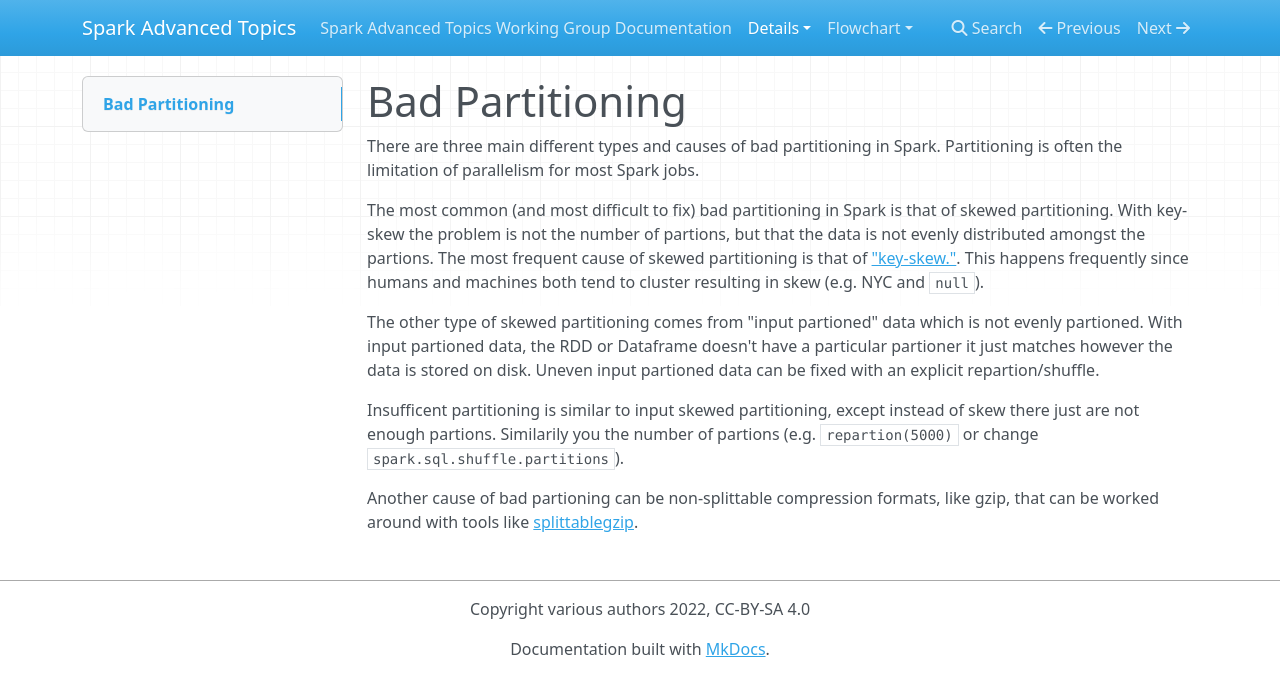
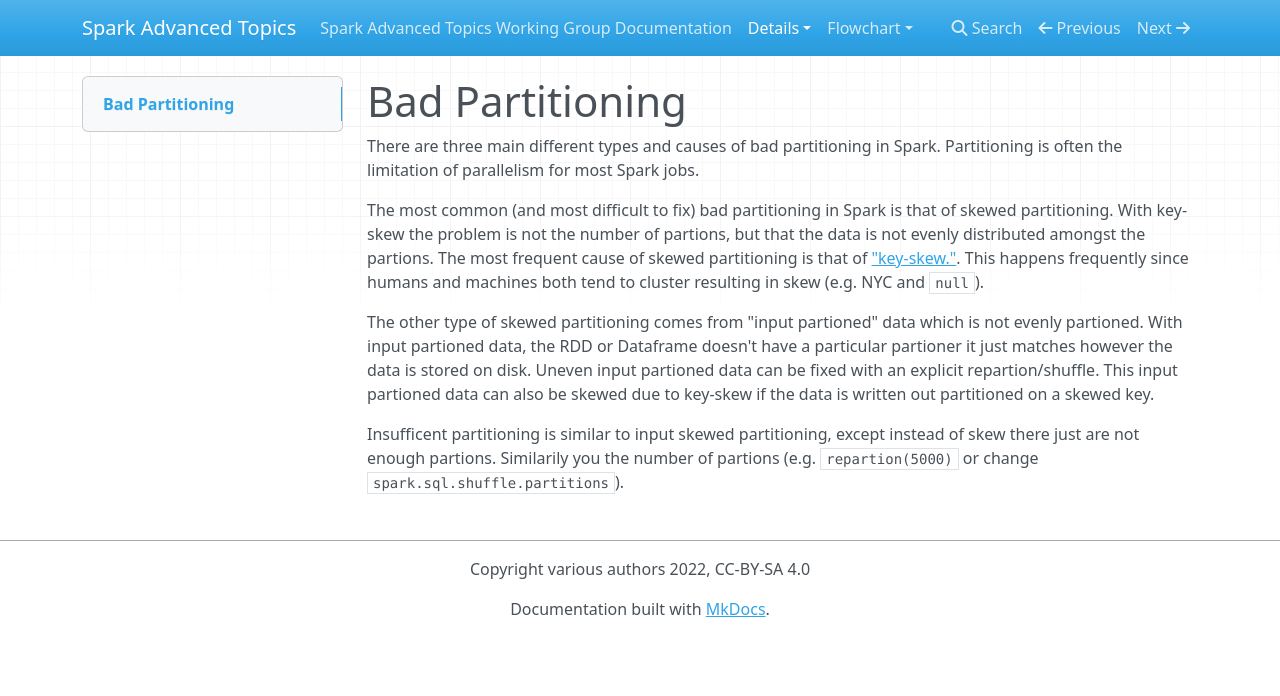
Before and after one commit to holdenk/spark-flowchart, an MkDocs documentation site: the page built from docs/details/bad_partitioning.md, in a window 1280 px wide. Shown: the top 696 px of the page. Built offline with MkDocs 1.6.1, drawn with Linux system fonts in a browser that asks for light colours; nearby versions of some CDN libraries.

Commit message:
Reword a bit around how bad partioning can be input too.

```diff
--- a/docs/details/bad_partitioning.md
+++ b/docs/details/bad_partitioning.md
@@ -6,10 +6,7 @@
 The most common (and most difficult to fix) bad partitioning in Spark is that of skewed partitioning. With key-skew the problem is not the number of partions, but that the data is not evenly distributed amongst the partions. The most frequent cause of skewed partitioning is that of ["key-skew."](../key-skew). This happens frequently since humans and machines both tend to cluster resulting in skew (e.g. NYC and `null`).
 
 
-The other type of skewed partitioning comes from "input partioned" data which is not evenly partioned. With input partioned data, the RDD or Dataframe doesn't have a particular partioner it just matches however the data is stored on disk. Uneven input partioned data can be fixed with an explicit repartion/shuffle.
+The other type of skewed partitioning comes from "input partioned" data which is not evenly partioned. With input partioned data, the RDD or Dataframe doesn't have a particular partioner it just matches however the data is stored on disk. Uneven input partioned data can be fixed with an explicit repartion/shuffle. This input partioned data can also be skewed due to key-skew if the data is written out partitioned on a skewed key.
 
 
 Insufficent partitioning is similar to input skewed partitioning, except instead of skew there just are not enough partions. Similarily you  the number of partions (e.g. `repartion(5000)` or change `spark.sql.shuffle.partitions`).
-
-
-Another cause of bad partioning can be non-splittable compression formats, like gzip, that can be worked around with tools like [splittablegzip](https://github.com/nielsbasjes/splittablegzip).
```
Also changed, not shown: docs/details/even_partioning_still_slow.md (+3 -0 lines).
